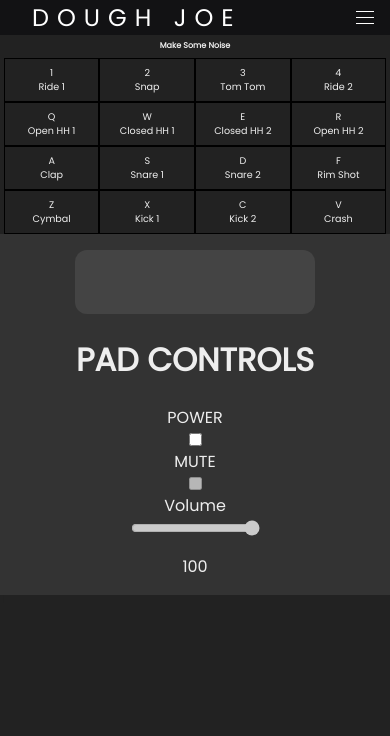
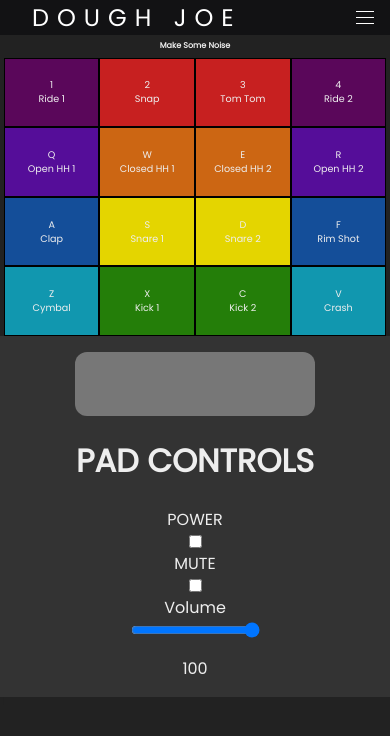
Before and after one commit to Zobee/AlchemixstImproved, a React (Create React App) app in the folder alchemixst/: page /pad in a window 390 px wide. Shown: the top 736 px of the page. Built offline with nearby package versions, Linux system fonts and the light colour scheme.

Commit message:
Cleaned up mobile view for drum pad

```diff
--- a/alchemixst/src/App.js
+++ b/alchemixst/src/App.js
@@ -2,7 +2,6 @@ import React, {useState} from 'react';
 import {Switch, Route} from 'react-router-dom'
 import Main from './components/Main/Main'
 import Header from './components/Header/Header'
-import Store from './components/Store/Store'
 import DrumPad from './components/DrumPad/DrumPad'
 import Shutters from './components/Shutters'
 
@@ -15,7 +14,6 @@ const App = () => {
       <Switch>
         <Route exact path="/"component={Main}/>
         <Route path='/pad' component={DrumPad}/>
-        <Route path='/store' component={Store}/>
       </Switch>
       {!animationEnd && <Shutters setAnimationEnd={setAnimationEnd} shutterTextTop={"Dough"} shutterTextBottom={"Joe"}/>}
     </div>
--- a/alchemixst/src/components/DrumPad/DrumPad.js
+++ b/alchemixst/src/components/DrumPad/DrumPad.js
@@ -3,7 +3,7 @@ import PadDeck from './PadDeck'
 import PadControls from './PadControls'
 
 function DrumPad() {
-    const [isOn, setIsOn] = useState(false)
+    const [isOn, setIsOn] = useState(true)
     const [volume, setVolume] = useState(100)
     const [activePadName, setActivePadName] = useState("")
     return (
--- a/alchemixst/src/components/Store/Store.js
+++ /dev/null
@@ -1,11 +0,0 @@
-import React from 'react'
-
-function Store() {
-    return (
-        <div>
-            Buy Some Shit
-        </div>
-    )
-}
-
-export default Store
--- a/alchemixst/src/index.css
+++ b/alchemixst/src/index.css
@@ -754,7 +754,7 @@ body{
 
 }
 
-@media screen and (max-width: 400px) {
+@media screen and (max-width: 480px) {
   .pad-header{
     font-size: 0.5em
   }
@@ -770,8 +770,8 @@ body{
     padding: 0;
   }
   .pad {
-    height: 5vh;
-    width: 5vh;
+    height: 8vh;
+    width: 8vh;
     margin: 0;
     box-shadow: none;
   }
--- a/alchemixst/src/index.js
+++ b/alchemixst/src/index.js
@@ -6,9 +6,7 @@ import {BrowserRouter as Router} from 'react-router-dom'
 
 ReactDOM.render(
   <Router>
-  <React.StrictMode>
     <App />
-  </React.StrictMode>
   </Router>,
   document.getElementById('root')
 );
```
